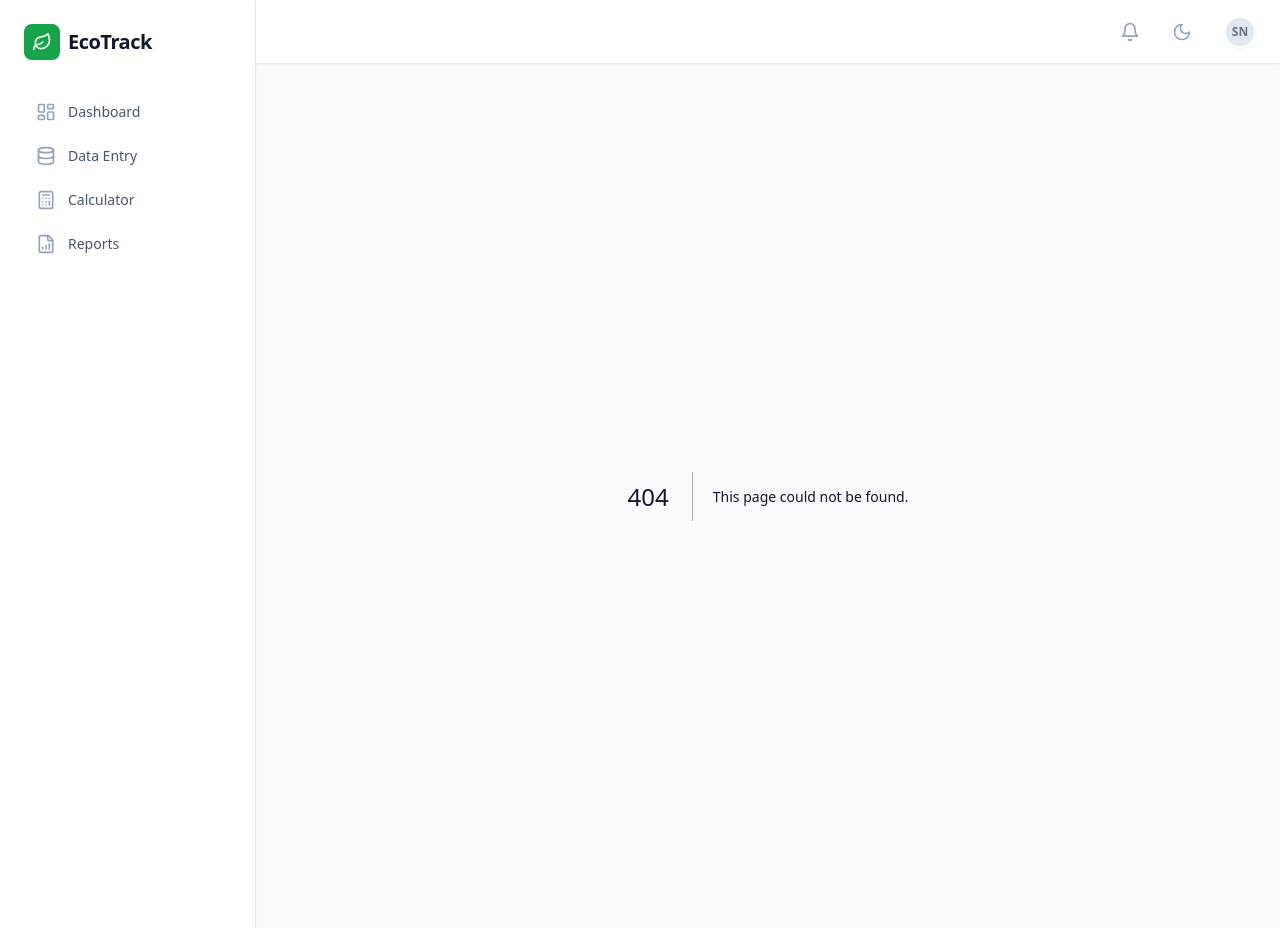
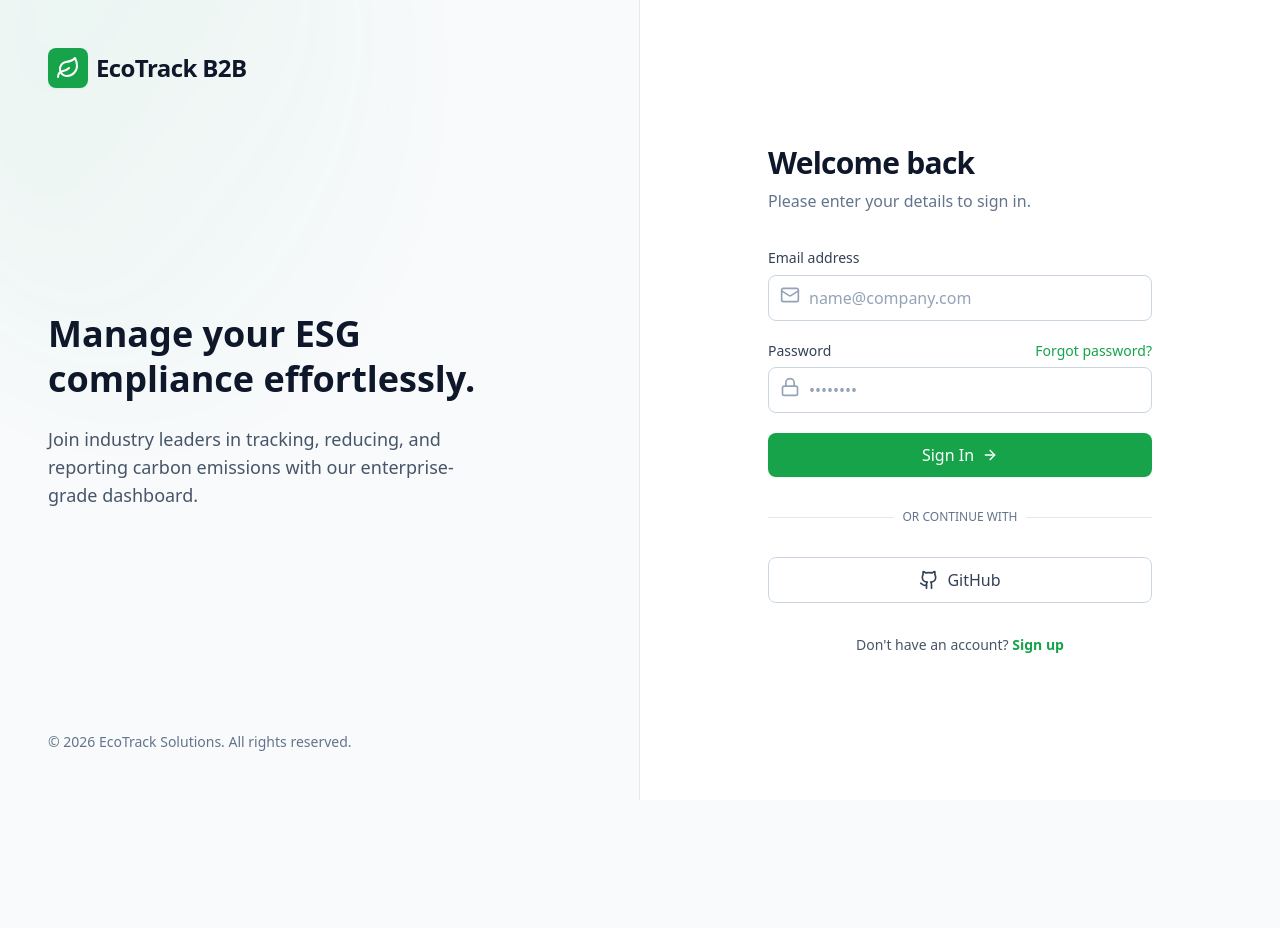
Before and after one commit to Naruto7H/EGSTRACKER, a Next.js app: page /login in a window 1280 px wide. Before the commit this address had no page. After the commit the page ends 800 px from the top, so only its background shows below. Built offline with nearby package versions, Linux system fonts and the light colour scheme.

Commit message:
Create page.tsx

```diff
--- /dev/null
+++ b/src/app/(auth)/login/page.tsx
@@ -0,0 +1,106 @@
+import Link from "next/link";
+import { Leaf, Mail, Lock, ArrowRight, Github } from "lucide-react";
+
+export default function LoginPage() {
+  return (
+    <div className="absolute inset-0 z-50 flex min-h-screen bg-white dark:bg-slate-950 transition-colors">
+
+      {/* Left Panel - Branding/Marketing */}
+      <div className="hidden lg:flex w-1/2 bg-slate-50 dark:bg-slate-900 border-r border-slate-200 dark:border-slate-800 flex-col justify-between p-12 relative overflow-hidden">
+        {/* Abstract Background Element */}
+        <div className="absolute top-0 left-0 w-full h-full overflow-hidden opacity-20 pointer-events-none">
+          <div className="absolute -top-[20%] -left-[10%] w-[70%] h-[70%] rounded-full bg-gradient-to-br from-primary/40 to-transparent blur-3xl" />
+        </div>
+
+        <div className="relative z-10 flex items-center gap-2">
+          <div className="bg-primary p-2 rounded-lg shadow-sm">
+            <Leaf className="h-6 w-6 text-white" />
+          </div>
+          <h1 className="text-2xl font-bold tracking-tight text-slate-900 dark:text-slate-50">EcoTrack B2B</h1>
+        </div>
+
+        <div className="relative z-10 space-y-6 max-w-md">
+          <h2 className="text-4xl font-bold text-slate-900 dark:text-slate-50 leading-tight">
+            Manage your ESG compliance effortlessly.
+          </h2>
+          <p className="text-lg text-slate-600 dark:text-slate-400">
+            Join industry leaders in tracking, reducing, and reporting carbon emissions with our enterprise-grade dashboard.
+          </p>
+        </div>
+
+        <div className="relative z-10 text-sm text-slate-500 dark:text-slate-500">
+          © 2026 EcoTrack Solutions. All rights reserved.
+        </div>
+      </div>
+
+      {/* Right Panel - Form */}
+      <div className="flex-1 flex flex-col justify-center px-8 sm:px-16 md:px-24 lg:px-32 relative">
+        {/* Mobile Header */}
+        <div className="lg:hidden absolute top-8 left-8 flex items-center gap-2">
+          <div className="bg-primary p-1.5 rounded-md">
+            <Leaf className="h-5 w-5 text-white" />
+          </div>
+          <span className="text-xl font-bold text-slate-900 dark:text-slate-50">EcoTrack</span>
+        </div>
+
+        <div className="w-full max-w-sm mx-auto space-y-8 animate-in fade-in slide-in-from-bottom-4 duration-700">
+          <div>
+            <h2 className="text-3xl font-bold tracking-tight text-slate-900 dark:text-slate-50">Welcome back</h2>
+            <p className="text-slate-500 dark:text-slate-400 mt-2">Please enter your details to sign in.</p>
+          </div>
+
+          <form className="space-y-5">
+            <div className="space-y-1.5">
+              <label className="text-sm font-medium text-slate-700 dark:text-slate-300">Email address</label>
+              <div className="relative">
+                <Mail className="absolute left-3 top-2.5 h-5 w-5 text-slate-400" />
+                <input
+                  type="email"
+                  placeholder="name@company.com"
+                  className="w-full pl-10 pr-3 py-2.5 rounded-lg border border-slate-300 dark:border-slate-700 bg-white dark:bg-slate-900 text-slate-900 dark:text-slate-100 placeholder:text-slate-400 focus:border-primary focus:ring-1 focus:ring-primary outline-none transition-colors"
+                />
+              </div>
+            </div>
+
+            <div className="space-y-1.5">
+              <div className="flex items-center justify-between">
+                <label className="text-sm font-medium text-slate-700 dark:text-slate-300">Password</label>
+                <a href="#" className="text-sm font-medium text-primary hover:text-green-700 dark:hover:text-green-400">Forgot password?</a>
+              </div>
+              <div className="relative">
+                <Lock className="absolute left-3 top-2.5 h-5 w-5 text-slate-400" />
+                <input
+                  type="password"
+                  placeholder="••••••••"
+                  className="w-full pl-10 pr-3 py-2.5 rounded-lg border border-slate-300 dark:border-slate-700 bg-white dark:bg-slate-900 text-slate-900 dark:text-slate-100 placeholder:text-slate-400 focus:border-primary focus:ring-1 focus:ring-primary outline-none transition-colors"
+                />
+              </div>
+            </div>
+
+            <button type="button" className="w-full flex items-center justify-center gap-2 bg-primary text-white py-2.5 rounded-lg font-medium hover:bg-green-700 transition-all shadow-sm active:scale-[0.98]">
+              Sign In <ArrowRight className="h-4 w-4" />
+            </button>
+          </form>
+
+          <div className="relative">
+            <div className="absolute inset-0 flex items-center"><span className="w-full border-t border-slate-200 dark:border-slate-800" /></div>
+            <div className="relative flex justify-center text-xs uppercase">
+              <span className="bg-white dark:bg-slate-950 px-2 text-slate-500">Or continue with</span>
+            </div>
+          </div>
+
+          <button type="button" className="w-full flex items-center justify-center gap-2 bg-white dark:bg-slate-900 border border-slate-300 dark:border-slate-700 text-slate-700 dark:text-slate-300 py-2.5 rounded-lg font-medium hover:bg-slate-50 dark:hover:bg-slate-800 transition-all">
+            <Github className="h-5 w-5" /> GitHub
+          </button>
+
+          <p className="text-center text-sm text-slate-600 dark:text-slate-400">
+            Don't have an account?{" "}
+            <Link href="/register" className="font-semibold text-primary hover:underline">
+              Sign up
+            </Link>
+          </p>
+        </div>
+      </div>
+    </div>
+  );
+}
```
